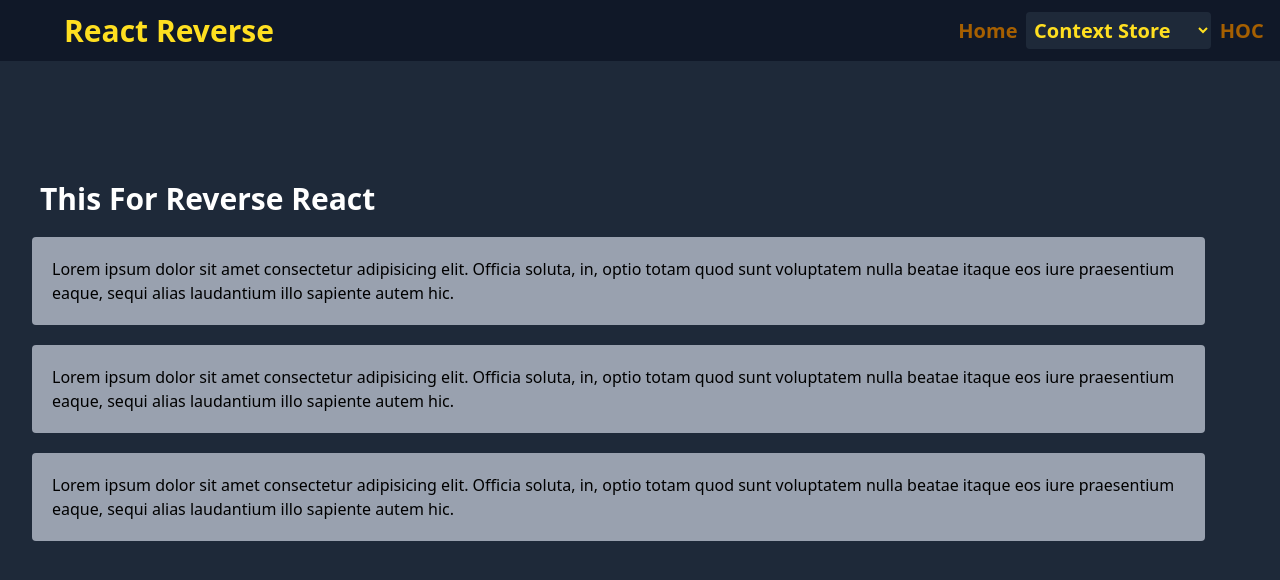
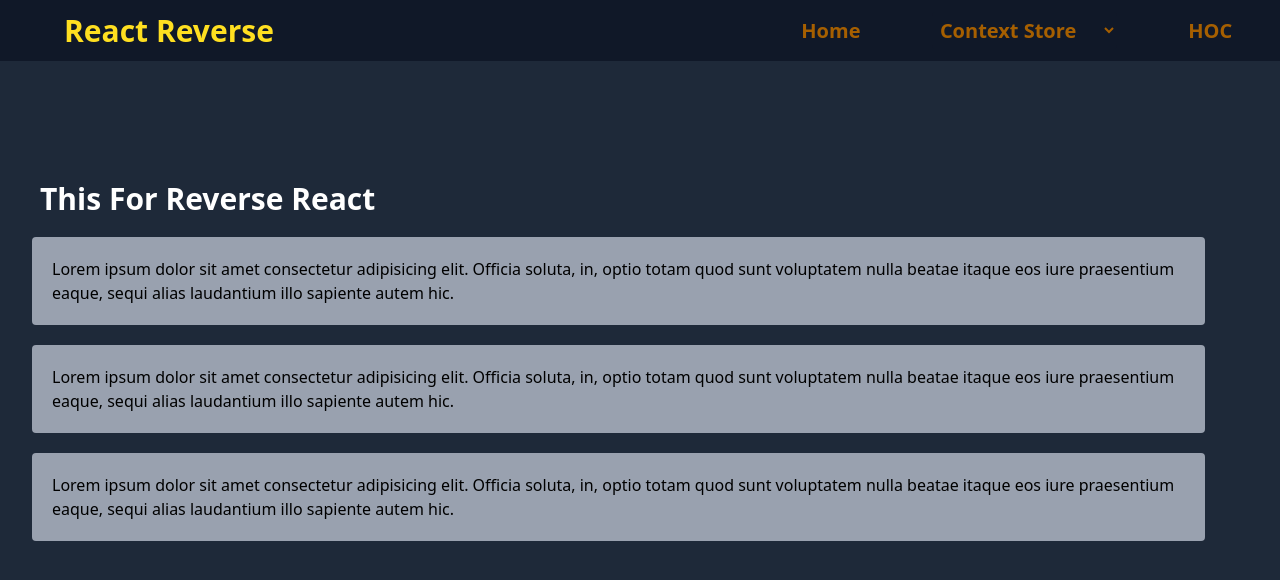
Before and after one commit to Shepherdeye/Imortant_Topics-_In_React, a React (Vite) app: page / in a window 1280 px wide. Shown: the top 580 px of the page. Built offline with nearby package versions, Linux system fonts and the light colour scheme.

Commit message:
changing some styles  in navbar

```diff
--- a/src/Components/Navbar/Navbar.jsx
+++ b/src/Components/Navbar/Navbar.jsx
@@ -13,13 +13,13 @@ const Navbar = () => {
             <div className="w-2/4 md:w-1/4 text-lg md:text-3xl">
                 <Link to="/">React Reverse</Link>
             </div>
-            <ul className="w-2/4 md:w-1/4 flex justify-around items-center text-sm md:text-xl">
+            <ul className="w-2/4 md:w-2/5 lg:w-  flex justify-around items-center text-sm md:text-xl">
                 <Link className="text-yellow-700 hover:text-yellow-300" to="/">Home</Link>
 
                 {/* Corrected Select Dropdown */}
                 <select
                     onChange={handleSelectChange}
-                    className="bg-gray-800 text-yellow-300 border-none p-1 rounded"
+                    className="text-yellow-700  hover:text-yellow-300 border-none p-1 rounded bg-gray-900 outline-none"
                 >
                     <option value="/context">Context Store</option>
                     <option value="/budget">Context Budget</option>
```
